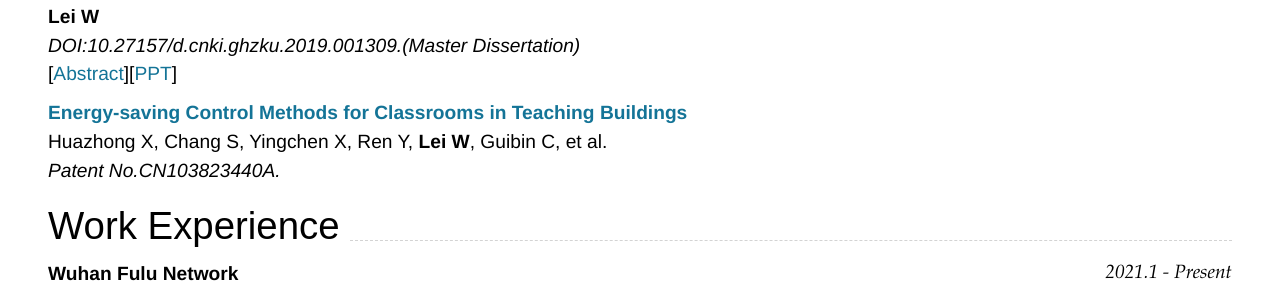
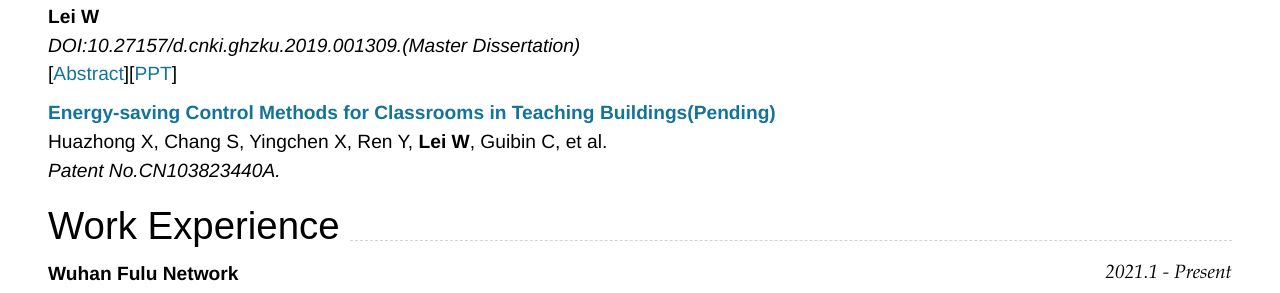
Before and after one commit to Zhuifeng414/wanglei.github.io, a Jekyll site: the page built from index.md, in a window 1280 px wide. Shown: the part 860-1153 px from the top of the page. Built offline with Jekyll 4.4.1, drawn with Linux system fonts in a browser that asks for light colours; nearby versions of some CDN libraries.

Commit message:
Update index.md

```diff
--- a/index.md
+++ b/index.md
@@ -56,7 +56,7 @@ _DOI:10.27157/d.cnki.ghzku.2019.001309.(Master Dissertation)_<br>
 [[Abstract](https://github.com/Zhuifeng414/wanglei.github.io/blob/master/Abstract_master_dissertation.pdf)][[PPT](https://github.com/Zhuifeng414/wanglei.github.io/blob/master/2.%E7%8E%8B%E9%9B%B7-M201672511-%E7%AD%94%E8%BE%A9PPT_eng.pdf)]
 
 
-### [**Energy-saving Control Methods for Classrooms in Teaching Buildings**](https://patents.google.com/patent/CN103823440A/en)
+### [**Energy-saving Control Methods for Classrooms in Teaching Buildings(Pending)**](https://patents.google.com/patent/CN103823440A/en)
 Huazhong X, Chang S, Yingchen X, Ren Y, **Lei W**, Guibin C, et al.<br>
 _Patent No.CN103823440A._<br>
 
```
